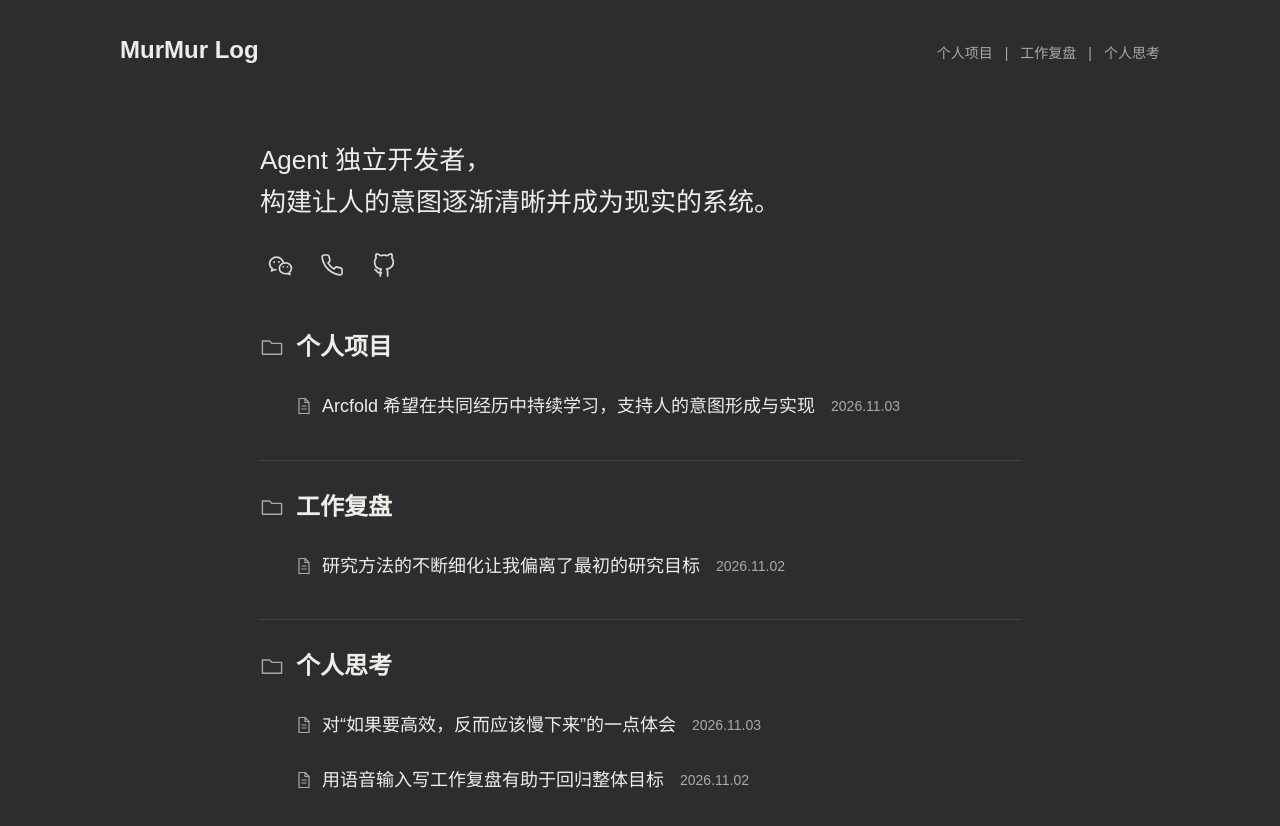
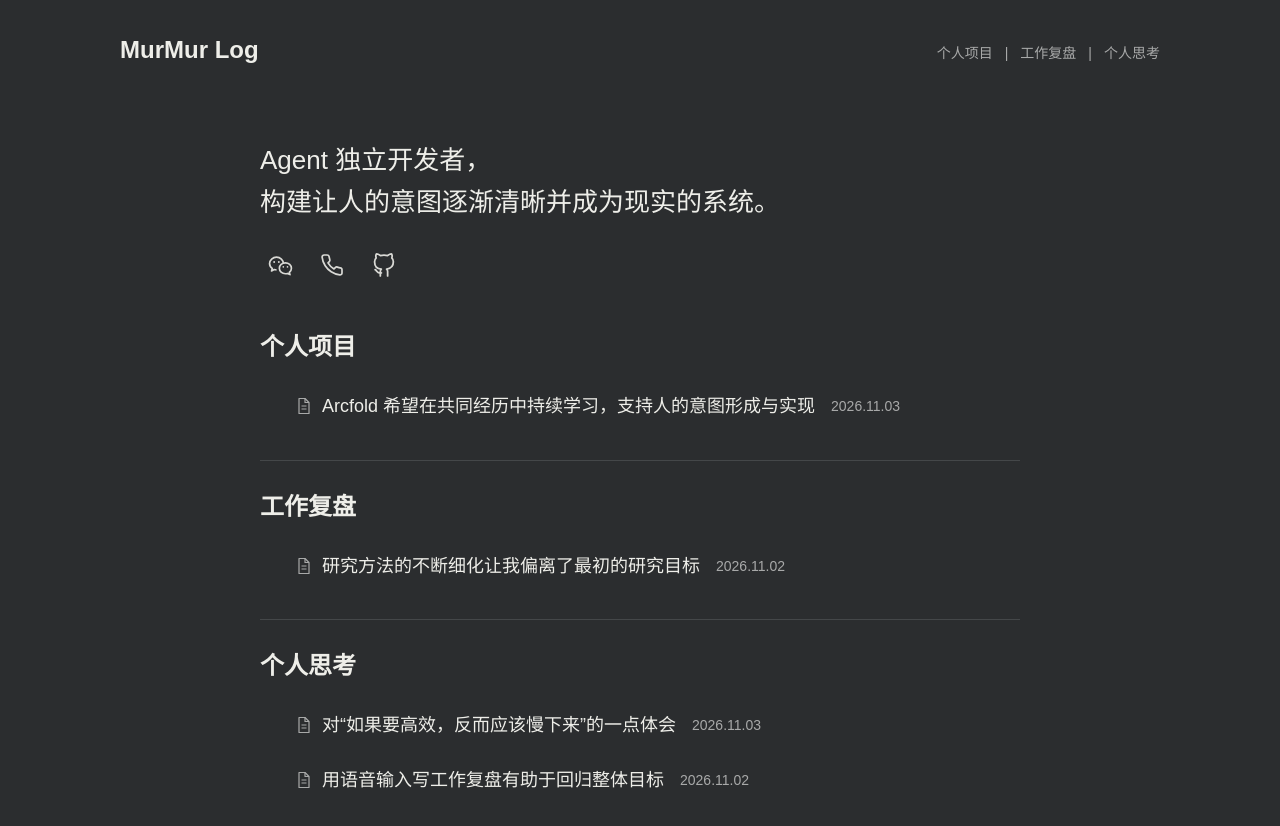
Before and after one commit to murmurwang/murmur-log, a Next.js app: page / in a window 1280 px wide. Shown: the top 826 px of the page. Built offline with nearby package versions, Linux system fonts and the light colour scheme.

Commit message:
Use plain section headings without folder icons

```diff
--- a/app/globals.css
+++ b/app/globals.css
@@ -114,7 +114,6 @@ nav a[aria-current="location"] { color: var(--ink); text-decoration: underline;
 .home-page .stream-section + .stream-section { padding-top: 28px; }
 .home-page .stream-heading { margin-bottom: 16px; }
 .home-page .stream-heading h2 { display: flex; align-items: center; gap: 12px; font-size: 24px; font-weight: 600; color: var(--heading); }
-.home-page .stream-heading .project-icon { width: 24px; height: 24px; }
 .home-page .folder-files { padding-left: 36px; }
 .home-page .stream-row[href] {
   flex-direction: row;
--- a/app/page.tsx
+++ b/app/page.tsx
@@ -1,4 +1,4 @@
-import { SiteHeader, ProjectIcon } from "./components/SiteChrome";
+import { SiteHeader } from "./components/SiteChrome";
 import { SectionItems, sections } from "./components/Sections";
 
 export default function Home() {
@@ -9,7 +9,7 @@ export default function Home() {
         {sections.map((section) => (
           <section className="stream-section" id={section.id} aria-labelledby={`${section.id}-title`} key={section.id}>
             <div className="stream-heading">
-              <h2 id={`${section.id}-title`}><ProjectIcon /><span>{section.title}</span></h2>
+              <h2 id={`${section.id}-title`}>{section.title}</h2>
             </div>
             <div className="folder-files"><SectionItems section={section} /></div>
           </section>
```
